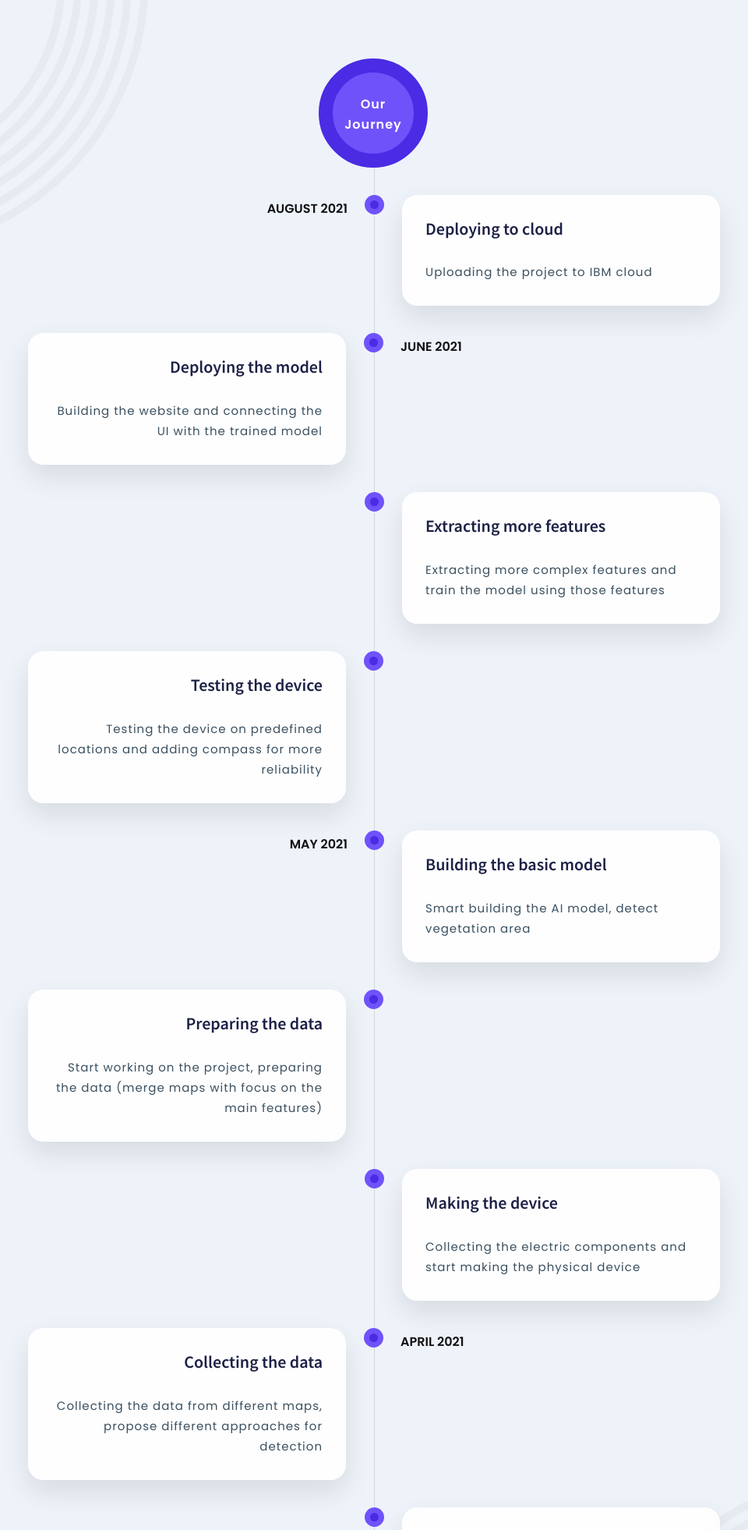
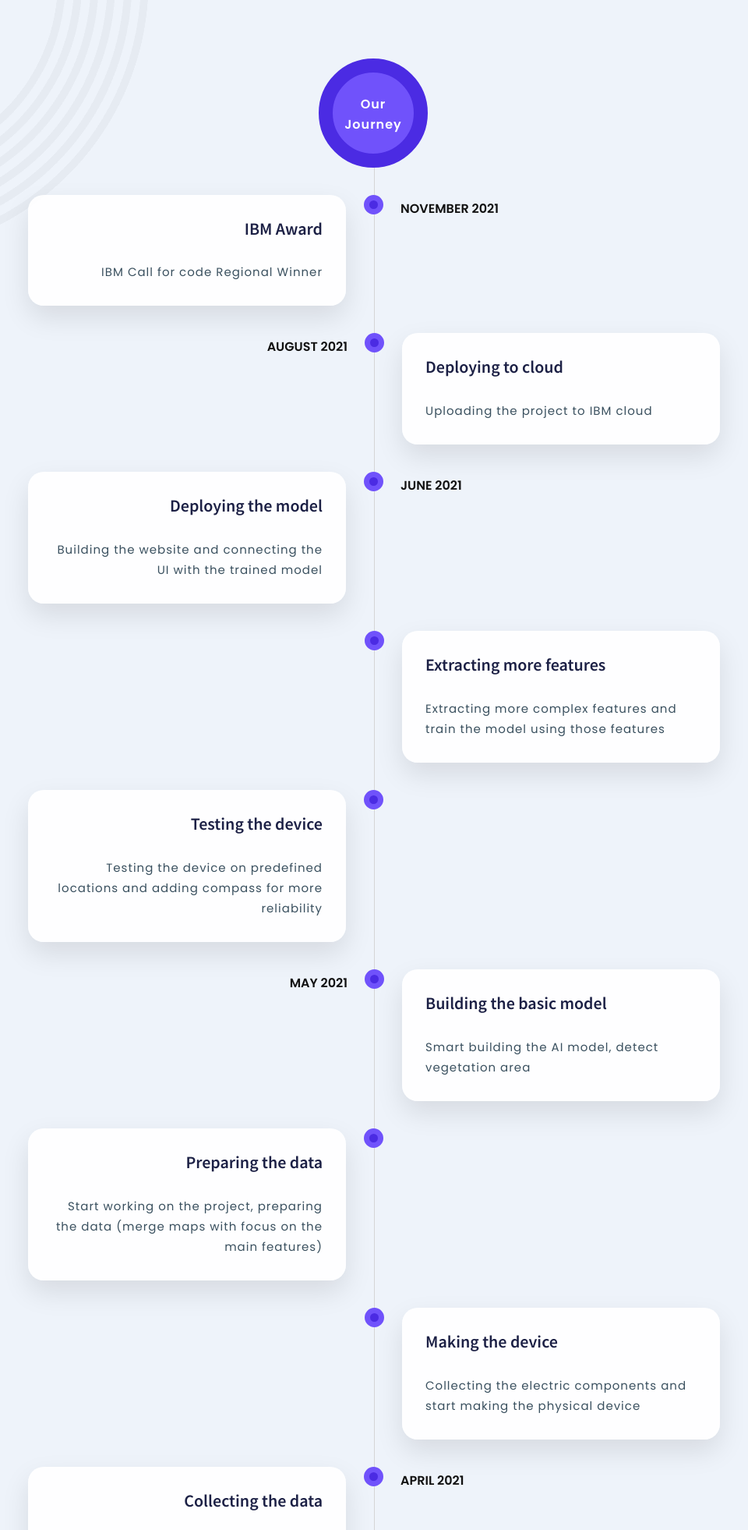
Before and after one commit to adelsaadeddin/wellwell, a Django app: page / in a window 1280 px wide. Shown: the part 4515-6477 px from the top of the page at 78% size, without its empty margins (160-1120 px from the left). Run offline with Django 3.2, Linux system fonts and the light colour scheme; parts of the project's set-up code (start-up, migrations or seed data) failed here and were passed over; some libraries are stand-ins or nearby versions.

Commit message:
Update the content

```diff
--- a/templates/base.html
+++ b/templates/base.html
@@ -10,7 +10,8 @@
 <!--<![endif]-->
 <!-- Begin Head -->
 <head>
-    <title>Well Well Well | Demo APP </title>
+    <title>Well Well | Demo APP </title>
+    <link rel="shortcut icon" href="static/assets/water-drop.ico" />
     {% include 'style.html' %}
 </head>
 
--- a/templates/index.html
+++ b/templates/index.html
@@ -9,6 +9,7 @@
     {% include 'sections/video.html' %}
     {% include 'sections/choose.html' %}
     {% include 'sections/timeline.html' %}
+    {% include 'sections/team.html' %}
     {% include 'sections/contact.html' %}
     {% include 'sections/footer.html' %}
 {% endblock %}
--- a/templates/sections/team.html
+++ b/templates/sections/team.html
@@ -34,7 +34,7 @@
                         </ul>
                         <div class="content">
                             <h3>Adel SaadEddin</h3>
-                            <span>AI Engineer</span>
+                            <span>Multiple times World finalist in the famous ICPC coding competition</span>
                         </div>
                     </div>
                 </div>
@@ -65,7 +65,7 @@
                         </ul>
                         <div class="content">
                             <h3>Mazen Hassani</h3>
-                            <span>Robotics Engineer</span>
+                            <span>Multiple awards winner in Robotics</span>
                         </div>
                     </div>
                 </div>
@@ -79,29 +79,19 @@
                         <img src="static/assets/img/pierre-schwob.jpeg" alt="image">
                         <ul class="social">
                             <li>
-                                <a href="#" target="_blank">
-                                    <i class="fa fa-facebook"></i>
-                                </a>
-                            </li>
-                            <li>
-                                <a href="#" target="_blank">
-                                    <i class="fa fa-twitter"></i>
-                                </a>
-                            </li>
-                            <li>
                                 <a href="https://www.linkedin.com/in/pierre-schwob-b8337362" target="_blank">
                                     <i class="fa fa-linkedin"></i>
                                 </a>
                             </li>
                             <li>
-                                <a href="#" target="_blank">
+                                <a href="https://instagram.com/pierreschwob1" target="_blank">
                                     <i class="fa fa-instagram"></i>
                                 </a>
                             </li>
                         </ul>
                         <div class="content">
                             <h3>Pierre Schwob</h3>
-                            <span>AI Engineer</span>
+                            <span>Fluent in Chinese and Python. Graduated from the best Engineer school in France</span>
                         </div>
                     </div>
                 </div>
--- a/templates/sections/timeline.html
+++ b/templates/sections/timeline.html
@@ -20,6 +20,19 @@
                                 </div>
                             </div>
                         </div>
+                           <div class="tl-item alt wow fadeInUp" data-wow-duration="1s" data-wow-delay="0.2s">
+                            <div class="tl-body">
+                                <div class="tl-entry">
+                                    <div class="tl-time">NOVEMBER 2021</div>
+                                    <div class="tl-icon"></div>
+                                    <div class="tl-content">
+                                        <h3 class="tl-tile">IBM Award</h3>
+                                        <h4 class="tl-date"></h4>
+                                        <p>IBM Call for code Regional Winner</p>
+                                    </div>
+                                </div>
+                            </div>
+                           </div>
                         <div class="tl-item wow fadeInUp" data-wow-duration="1s" data-wow-delay="0.3s">
                             <div class="tl-body">
                                 <div class="tl-entry">
```
Also changed, not shown: static/assets/water-drop.ico (added).
